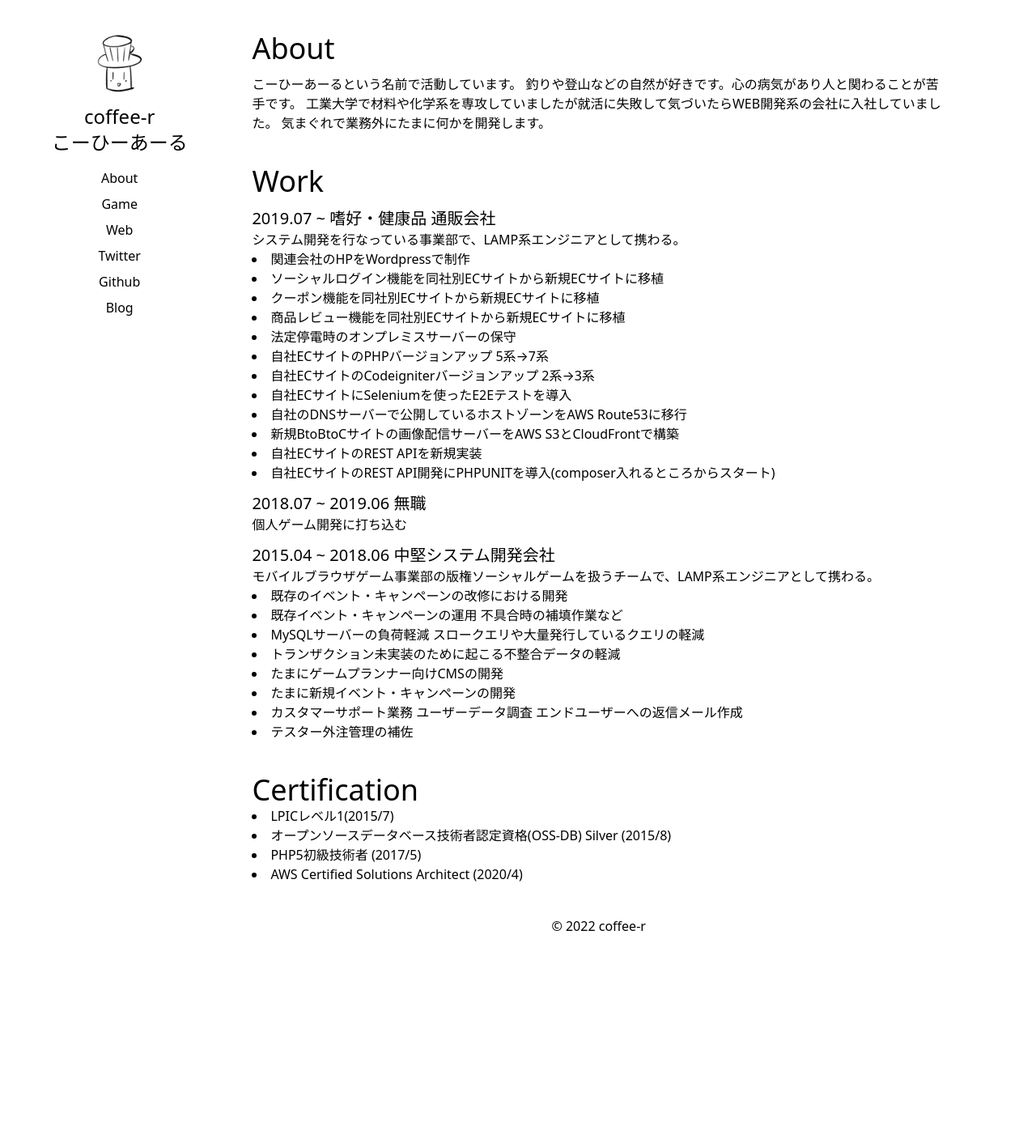
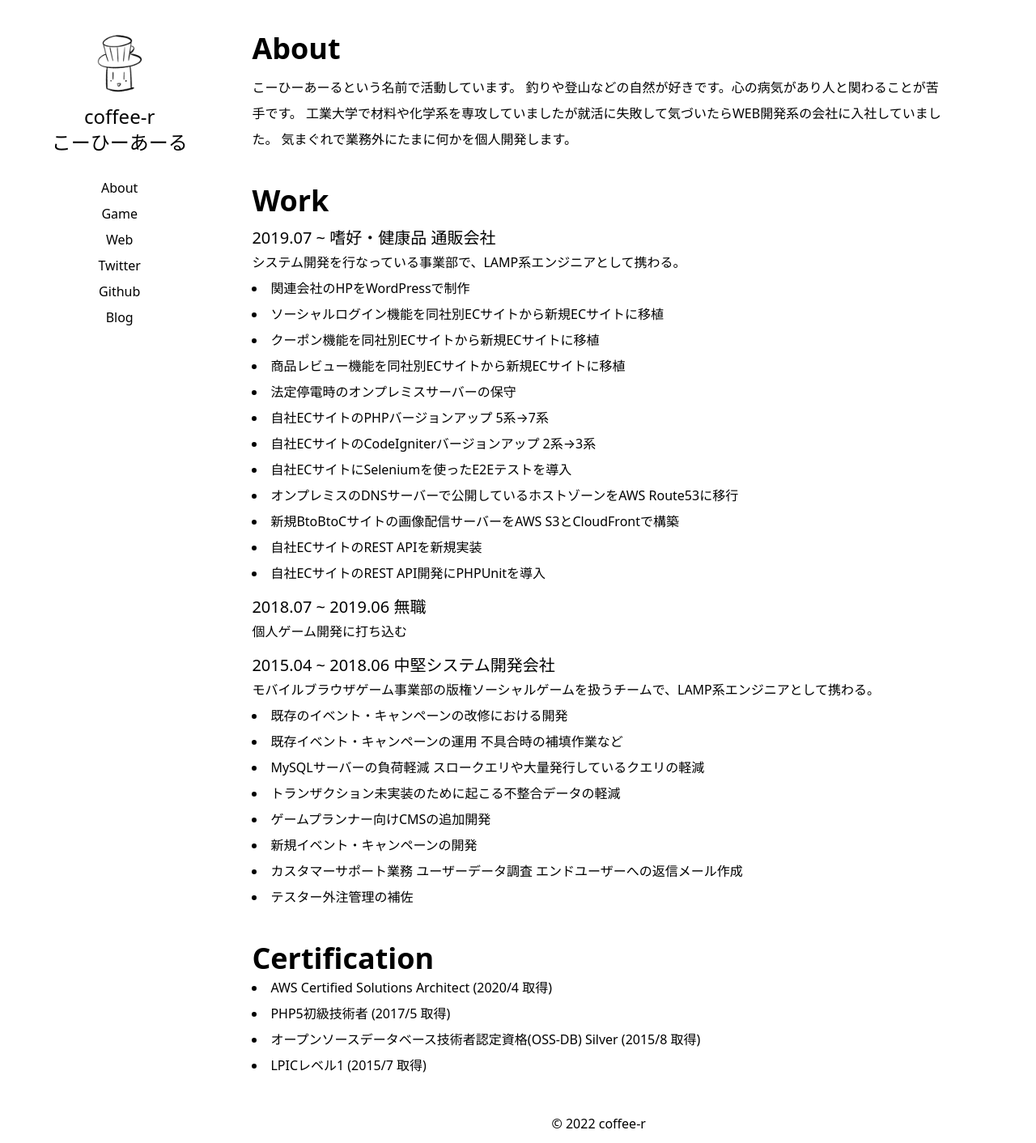
Before and after one commit to coffee-r/coffee-r.github.io, a Nuxt app: page / in a window 1280 px wide. Shown: the whole page at 81% size. Before the commit the page ends 1164 px from the top, so only its background shows below. Built offline with nearby package versions, Linux system fonts and the light colour scheme.

Commit message:
[upgrade] ポートフォリオ更新

```diff
--- a/components/SideMenu.vue
+++ b/components/SideMenu.vue
@@ -1,11 +1,12 @@
 <template>
-	<aside class="text-center md:w-1/4">
+	<aside class="text-center">
 		<a href="/"><img class="w-20 m-auto" src="/avator.jpeg" alt="avator"/></a>
-		<h1 class="mt-2 text-2xl">coffee-r</h1>
-		<h1 class="text-2xl">こーひーあーる</h1>
-
+		<div class="md:mt-2 md:mb-6">
+			<h1 class="text-2xl">coffee-r</h1>
+			<h1 class="text-2xl">こーひーあーる</h1>
+		</div>
 		<nav>
-			<ul class="mt-3 mb-6 flex justify-around sm:flex-col leading-8">
+			<ul class="mt-3 mb-8 flex justify-around sm:flex-col">
 				<li><a href="/">About</a></li>
 				<li><a href="/game">Game</a></li>
 				<li><a href="/web">Web</a></li>
--- a/pages/game.vue
+++ b/pages/game.vue
@@ -1,64 +1,67 @@
 <template>
 
 <div>
-	<main class="mt-10 flex flex-col md:flex-row justify-between ">
+	<main class="flex flex-col md:flex-row justify-between mt-4 md:mt-10 leading-8">
 
-
-	<SideMenu />
+	<SideMenu class="md:w-1/4" />
 
 	<article class="px-4 md:mr-24 md:w-3/4">
 
 		<div class="mb-10">
-			<h2 class="text-4xl">Re Painter</h2>
-			<img src="/games/repainter.png" alt="repainter"/>
+			<h2 class="font-semibold text-4xl">Re Painter</h2>
 			<iframe class="w-full" style="aspect-ratio: 16/9" src="https://www.youtube.com/embed/EuoIQ7YWto0" title="YouTube video player" frameborder="0" allow="accelerometer; autoplay; clipboard-write; encrypted-media; gyroscope; picture-in-picture" allowfullscreen></iframe>
+			<p>
+				親しみやすい見下ろし視点のスクロールアクションに描いたイラストが必殺技になるシステムを加えた、短編アクションゲーム。
+				開発に会社員として勤めながらの1年間と無職の1年間の計2年間かかってしまいました。
+			</p>
+			<div class="text-center">
+				<a href="https://store.steampowered.com/app/1096420/Re_Painter/?l=japanese" target="_blank" >
+					<button class="bg-black hover:bg-gray-700 text-white font-semibold py-2 px-4 rounded-full">
+						Steamのストアサイトを見る
+					</button>
+				</a>
+			</div>
+		</div>
 
-			<p>親しみやすい見下ろし視点のスクロールアクションに描いたイラストが必殺技になるシステムを加えた、短編アクションゲームです。</p>
-			<p>開発期間 無職1年間 + 会社員のあまり1年間</p>
+		<div class="mb-10">
+			<h2 class="font-semibold text-4xl">Yozora Maker</h2>
+			<img src="/games/yozoramaker.jpeg" alt="yozoramaker"/>
+			<p>ゲームジャムに参加して1週間くらいで作った、自分で星を作って星を避け続けるゲームです。</p>
 			<div class="text-center">
-			<button class="bg-black hover:bg-gray-700 text-white font-bold py-2 px-4 rounded-full">
-				Steamのストアサイトを見る
-			</button>
+				<a href="https://unityroom.com/games/coffee-r-202002" target="_blank" >
+					<button class="bg-black hover:bg-gray-700 text-white font-semibold py-2 px-4 rounded-full">
+						unityroomでプレイする
+					</button>
+				</a>
 			</div>
 		</div>
 
 		<div class="mb-10">
 
-			<h2 class="text-4xl">Yozora Maker</h2>
-			<img src="/games/yozoramaker.jpeg" alt="yozoramaker"/>
-			<p>自分で星を作って、星を避け続けるゲームです。</p>
-			<p>開発期間 1週間くらい</p>
+			<h2 class="font-semibold text-4xl">ぱりんぱりん惑星</h2>
+			<img src="/games/parinparin.jpeg" alt="parinparin"/>
+			<p>ゲームジャムに参加して1週間くらいで作った、クリックで爆弾を仕掛けてぱりんぱりんするタワーディフェンス系ゲームです。</p>
 			<div class="text-center">
-			<button class="bg-black hover:bg-gray-700 text-white font-bold py-2 px-4 rounded-full">
-				Unityroomでプレイする
-			</button>
+				<a href="https://unityroom.com/users/3cr10wv7fsuxmag8h594" target="_blank" >
+					<button class="bg-black hover:bg-gray-700 text-white font-semibold py-2 px-4 rounded-full">
+						unityroomでプレイする
+					</button>
+				</a>
 			</div>
 		</div>
 
 		<div class="mb-10">
 
-			<h2 class="text-4xl">ぱりんぱりん惑星</h2>
-			<img src="/games/parinparin.png" alt="parinparin"/>
-			<p>クリックで爆弾を仕掛けてぱりんぱりんするタワーディフェンス系ゲームです</p>
-			<p>開発期間 1週間くらい</p>
+			<h2 class="font-semibold text-4xl">その他</h2>
+			<p>フリーゲーム投稿サイト unityroomにいくつか投稿をしています。</p>
 			<div class="text-center">
-			<button class="bg-black hover:bg-gray-700 text-white font-bold py-2 px-4 rounded-full">
-				Unityroomでプレイする
-			</button>
+				<a href="https://unityroom.com/users/3cr10wv7fsuxmag8h594" target="_blank" >
+					<button class="bg-black hover:bg-gray-700 text-white font-semibold py-2 px-4 rounded-full">
+						投稿ゲーム一覧を見る
+					</button>
+				</a>
 			</div>
-		</div>
 
-		<div class="mb-10">
-
-			<h2 class="text-4xl">その他</h2>
-
-			Unityroomに細々とアップロードしています。
-			<div class="text-center">
-			<button class="bg-black hover:bg-gray-700 text-white font-bold py-2 px-4 rounded-full">
-				投稿ゲーム一覧を見る
-			</button>
-			</div>
-			https://unityroom.com/users/3cr10wv7fsuxmag8h594
 		</div>
 
 			<CustomFooter />
@@ -71,6 +74,6 @@
 
 <script>
 export default {
-	name: 'IndexPage',
+	name: 'GamePage',
 }
 </script>
--- a/pages/index.vue
+++ b/pages/index.vue
@@ -1,43 +1,41 @@
 <template>
 
-<div>
-	<main class="mt-10 flex flex-col md:flex-row justify-between ">
+	<main class="flex flex-col md:flex-row justify-between mt-4 md:mt-10 leading-8">
 
-
-	<SideMenu />
+		<SideMenu class="md:w-1/4" />
 
 		<article class="px-4 md:mr-24 md:w-3/4">
-
 			<div class="mb-10">
-		<h2 class="text-4xl">About</h2>
+				<h2 class="font-semibold text-4xl">About</h2>
 				<p class="mt-3">
 					こーひーあーるという名前で活動しています。
 					釣りや登山などの自然が好きです。心の病気があり人と関わることが苦手です。
 					工業大学で材料や化学系を専攻していましたが就活に失敗して気づいたらWEB開発系の会社に入社していました。
-			気まぐれで業務外にたまに何かを開発します。
+					気まぐれで業務外にたまに何かを個人開発します。
 				</p>
 			</div>
 
 			<div class="mb-10">
-		<h2 class="text-4xl">Work</h2>
+
+				<h2 class="font-semibold text-4xl">Work</h2>
 
 				<h3 class="mt-3 text-xl">2019.07 ~ 嗜好・健康品 通販会社</h3>
 				<p>
 					システム開発を行なっている事業部で、LAMP系エンジニアとして携わる。
 				</p>
 				<ul class="list-disc list-inside">
-			<li>関連会社のHPをWordpressで制作</li>
+					<li>関連会社のHPをWordPressで制作</li>
 					<li>ソーシャルログイン機能を同社別ECサイトから新規ECサイトに移植</li>
 					<li>クーポン機能を同社別ECサイトから新規ECサイトに移植</li>
 					<li>商品レビュー機能を同社別ECサイトから新規ECサイトに移植</li>
 					<li>法定停電時のオンプレミスサーバーの保守</li>
 					<li>自社ECサイトのPHPバージョンアップ 5系→7系</li>
-			<li>自社ECサイトのCodeigniterバージョンアップ 2系→3系</li>
+					<li>自社ECサイトのCodeIgniterバージョンアップ 2系→3系</li>
 					<li>自社ECサイトにSeleniumを使ったE2Eテストを導入</li>
-			<li>自社のDNSサーバーで公開しているホストゾーンをAWS Route53に移行</li>
+					<li>オンプレミスのDNSサーバーで公開しているホストゾーンをAWS Route53に移行</li>
 					<li>新規BtoBtoCサイトの画像配信サーバーをAWS S3とCloudFrontで構築</li>
 					<li>自社ECサイトのREST APIを新規実装</li>
-			<li>自社ECサイトのREST API開発にPHPUNITを導入(composer入れるところからスタート)</li>
+					<li>自社ECサイトのREST API開発にPHPUnitを導入</li>
 				</ul>
 
 				<h3 class="mt-3 text-xl">2018.07 ~ 2019.06 無職</h3>
@@ -54,31 +52,26 @@
 					<li>既存イベント・キャンペーンの運用 不具合時の補填作業など</li>
 					<li>MySQLサーバーの負荷軽減 スロークエリや大量発行しているクエリの軽減</li>
 					<li>トランザクション未実装のために起こる不整合データの軽減</li>
-			<li>たまにゲームプランナー向けCMSの開発</li>
-			<li>たまに新規イベント・キャンペーンの開発</li>
+					<li>ゲームプランナー向けCMSの追加開発</li>
+					<li>新規イベント・キャンペーンの開発</li>
 					<li>カスタマーサポート業務 ユーザーデータ調査 エンドユーザーへの返信メール作成</li>
 					<li>テスター外注管理の補佐</li>
 				</ul>
 			</div>
 
 			<div class="mb-10">
-		<h2 class="text-4xl">Certification</h2>
-		<p>
+				<h2 class="font-semibold text-4xl">Certification</h2>
 				<ul class="list-disc list-inside">
-			<li>LPICレベル1(2015/7)</li>
-			<li>オープンソースデータベース技術者認定資格(OSS-DB) Silver (2015/8)</li>
-			<li>PHP5初級技術者 (2017/5)</li>
-			<li>AWS Certified Solutions Architect (2020/4)</li>
+					<li>AWS Certified Solutions Architect (2020/4 取得)</li>
+					<li>PHP5初級技術者 (2017/5 取得)</li>
+					<li>オープンソースデータベース技術者認定資格(OSS-DB) Silver (2015/8 取得)</li>
+					<li>LPICレベル1 (2015/7 取得)</li>
 				</ul>
-		</p>
 			</div>
 
 			<CustomFooter />
 		</article>
 	</main>
-</div>
-
-
 </template>
 
 <script>
--- a/pages/web.vue
+++ b/pages/web.vue
@@ -1,32 +1,30 @@
 <template>
 
 <div>
-	<main class="mt-10 flex flex-col md:flex-row justify-between ">
+	<main class="flex flex-col md:flex-row justify-between mt-4 md:mt-10 leading-8">
 
-
-	<SideMenu />
+	<SideMenu class="md:w-1/4" />
 
 	<article class="px-4 md:mr-24 md:w-3/4">
 
 		<div class="mb-10">
-			<h2 class="text-4xl">coffee-r.github.io</h2>
-			<p>今見ているこのサイト。Tailwind CSSの学習を兼ねて作成。</p>
+			<h2 class="font-semibold text-4xl">coffee-r.github.io</h2>
+			<p>今見ているこのサイト。Vue.jsとTailwind CSSの学習を兼ねて作成。</p>
 		</div>
 
 		<div class="mb-10">
 
-			<h2 class="text-4xl">ビンゴ計算シュミレーター</h2>
-			<p>パーティーや宴会などでタイムスケジュールを立てる際にビンゴの所要見込み時間をシュミレーションするもの。宴会の主催者が時間を予測するのに困っていたのを見て試しに作ってみた。</p>
+			<h2 class="font-semibold text-4xl">ビンゴ計算シュミレーター</h2>
+			<p>パーティーや宴会などでタイムスケジュールを立てる際にビンゴの所要見込み時間をシュミレーションするもの。宴会の主催者が時間を予測するのに困っていたの作ってみた。</p>
 
 			<div class="text-center">
-			<button class="bg-black hover:bg-gray-700 text-white font-bold py-2 px-4 rounded-full">
+			<button class="bg-black hover:bg-gray-700 text-white font-semibold py-2 px-4 rounded-full">
 				所要見込み時間を計算する
 			</button>
 			</div>
-			https://unityroom.com/users/3cr10wv7fsuxmag8h594
 		</div>
 
-			<CustomFooter />
+		<CustomFooter />
 	</article>
 </main>
 </div>
@@ -36,6 +34,6 @@
 
 <script>
 export default {
-	name: 'IndexPage',
+	name: 'WebPage',
 }
 </script>
```
Also changed, not shown: static/games/parinparin.jpeg (added), static/games/parinparin.png (deleted). Lines whose indentation alone changed are shown as unchanged.
